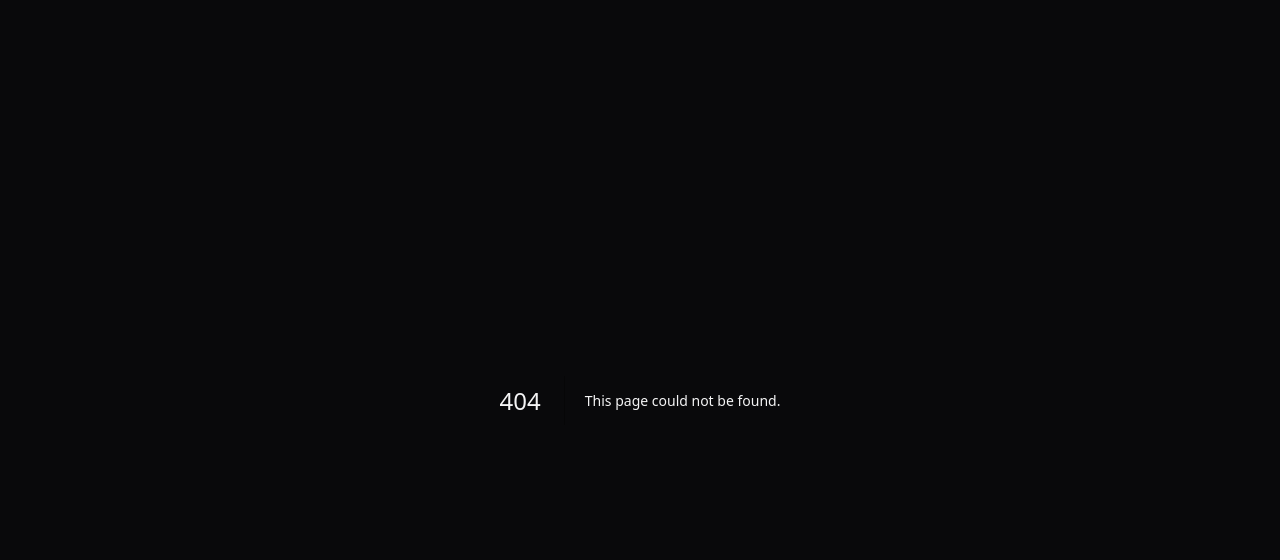
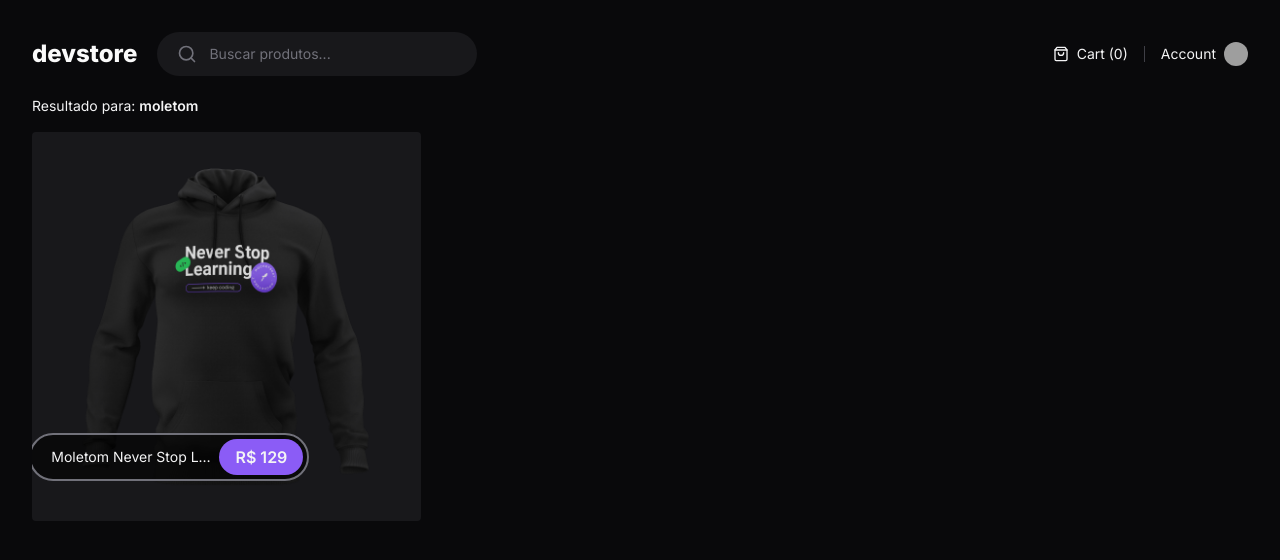
Before and after one commit to Mraimundo/devstore, a Next.js app: page /search in a window 1280 px wide. Before the commit this address had no page. Shown: the top 560 px of the page. Built offline with nearby package versions, Linux system fonts and the light colour scheme; grey boxes are pictures that could not be loaded.

Commit message:
feat: add seach page

```diff
--- /dev/null
+++ b/src/app/(store)/search/loading.tsx
@@ -0,0 +1,7 @@
+export default function SearchLoading() {
+  return (
+    <>
+      <p>Carregando...</p>
+    </>
+  );
+}
--- /dev/null
+++ b/src/app/(store)/search/page.tsx
@@ -0,0 +1,42 @@
+import Link from "next/link";
+import Image from "next/image";
+
+export default function Search() {
+  return (
+    <section className="flex flex-col gap-4">
+      <p className="text-sm">
+        Resultado para: <span className="font-semibold">moletom</span>
+      </p>
+
+      <div className="grid grid-cols-3 gap-6">
+        <Link
+          href="/product/moletom-never-stop-learning"
+          className="relative group rounded bg-zinc-900 overflow-hidden flex justify-center items-baseline"
+        >
+          <Image
+            src="/moletom-never-stop-learning.png"
+            width={480}
+            height={480}
+            quality={100}
+            alt=""
+            className="group-hover:scale-105 transition-transform duration-500"
+          />
+
+          <div className="absolute bottom-10 right-28 h-12 flex items-center gap-2 max-w-[280px] rounded-full border-2 border-zinc-500 bg-black/60 p-1 pl-5">
+            <span className="text-sm truncate">
+              Moletom Never Stop Learning
+            </span>
+            <span className="flex h-full items-center justify-center rounded-full bg-violet-500 px-4 font-semibold">
+              {Number(129).toLocaleString("pt-BR", {
+                style: "currency",
+                currency: "BRL",
+                minimumFractionDigits: 0,
+                maximumFractionDigits: 0,
+              })}
+            </span>
+          </div>
+        </Link>
+      </div>
+    </section>
+  );
+}
```
